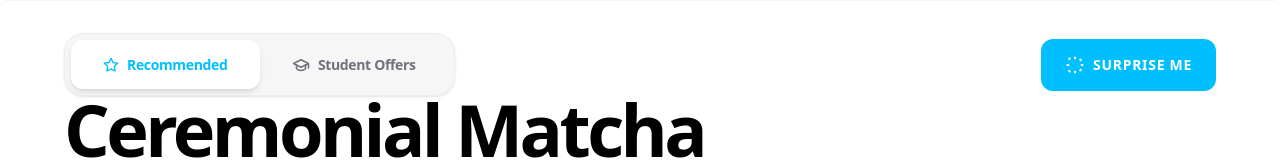
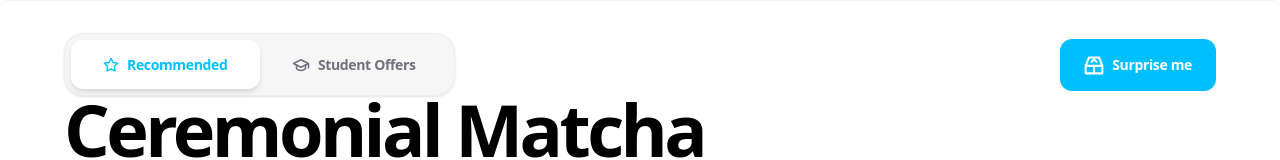
Before and after one commit to Geoecho/netaville-menu, a Next.js app: page / in a window 1280 px wide. Shown: the top 160 px of the page. Built offline with nearby package versions, Linux system fonts and the light colour scheme; no server answers; the database is empty.

Commit message:
style: final UI consistency pass - surprise box icon, lowercase labels, and rounded-xl buttons

```diff
--- a/src/components/PromotionsSection.tsx
+++ b/src/components/PromotionsSection.tsx
@@ -187,10 +187,10 @@ export default function PromotionsSection() {
                 setSurpriseItem(randomPromo);
                 setShowSurprise(true);
               }}
-              className="h-[52px] px-6 bg-[#00BFFE] text-white rounded-xl font-black text-[14px] uppercase tracking-wider hover:brightness-110 active:scale-95 transition-all flex items-center gap-2"
+              className="h-[52px] px-6 bg-[#00BFFE] text-white rounded-xl font-bold text-[14px] tracking-tight hover:brightness-110 active:scale-95 transition-all flex items-center gap-2"
             >
-              <svg width="20" height="20" viewBox="0 0 24 24" fill="none" stroke="currentColor" strokeWidth="2.5" strokeLinecap="round" strokeLinejoin="round"><path d="M12 3v1M12 20v1M3 12h1M20 12h1M18.36 5.64l.71.71M4.93 19.07l.71.71M18.36 18.36l.71-.71M4.93 4.93l.71-.71"/></svg>
-              Surprise Me
+              <svg width="20" height="20" viewBox="0 0 24 24" fill="none" stroke="currentColor" strokeWidth="2.5" strokeLinecap="round" strokeLinejoin="round"><path d="M6 3h12l4 10H2L6 3z"/><path d="M2 13v9h20v-9"/><path d="M12 22V13"/><path d="m9 8 3-3 3 3"/></svg>
+              Surprise me
             </button>
           </CoolMode>
         </div>
@@ -379,7 +379,7 @@ function SurpriseModal({
             </div>
             <div className="flex-1 p-10 md:p-14 flex flex-col justify-center items-center text-center space-y-6">
               <div className="space-y-2">
-                <span className="text-[12px] font-black uppercase tracking-[0.3em] text-[#00BFFE]">Your surprise pick</span>
+                <span className="text-[12px] font-bold tracking-tight text-[#00BFFE]">Your surprise pick</span>
                 <h3 className="text-4xl md:text-5xl font-black text-black tracking-tighter">{item.name}</h3>
               </div>
               <p className="text-zinc-500 text-lg md:text-xl font-medium max-w-md leading-relaxed">
@@ -391,7 +391,7 @@ function SurpriseModal({
                 </div>
                 <button
                   onClick={onReroll}
-                  className="w-14 h-14 rounded-full bg-zinc-100 flex items-center justify-center text-zinc-400 hover:bg-zinc-200 hover:text-zinc-600 transition-all active:scale-90"
+                  className="w-14 h-14 rounded-xl bg-zinc-100 flex items-center justify-center text-zinc-400 hover:bg-zinc-200 hover:text-zinc-600 transition-all active:scale-90"
                 >
                   <svg width="24" height="24" viewBox="0 0 24 24" fill="none" stroke="currentColor" strokeWidth="2.5" strokeLinecap="round" strokeLinejoin="round"><path d="M21 2v6h-6"/><path d="M3 12a9 9 0 0 1 15-6.7L21 8"/><path d="M3 22v-6h6"/><path d="M21 12a9 9 0 0 1-15 6.7L3 16"/></svg>
                 </button>
```
